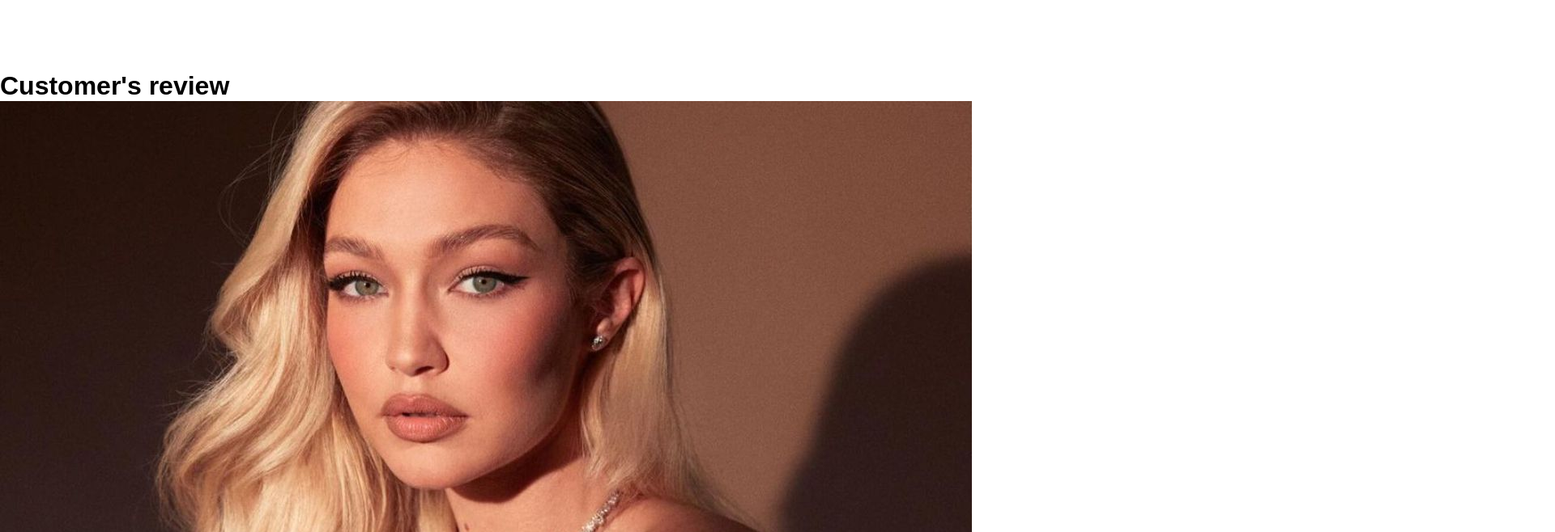
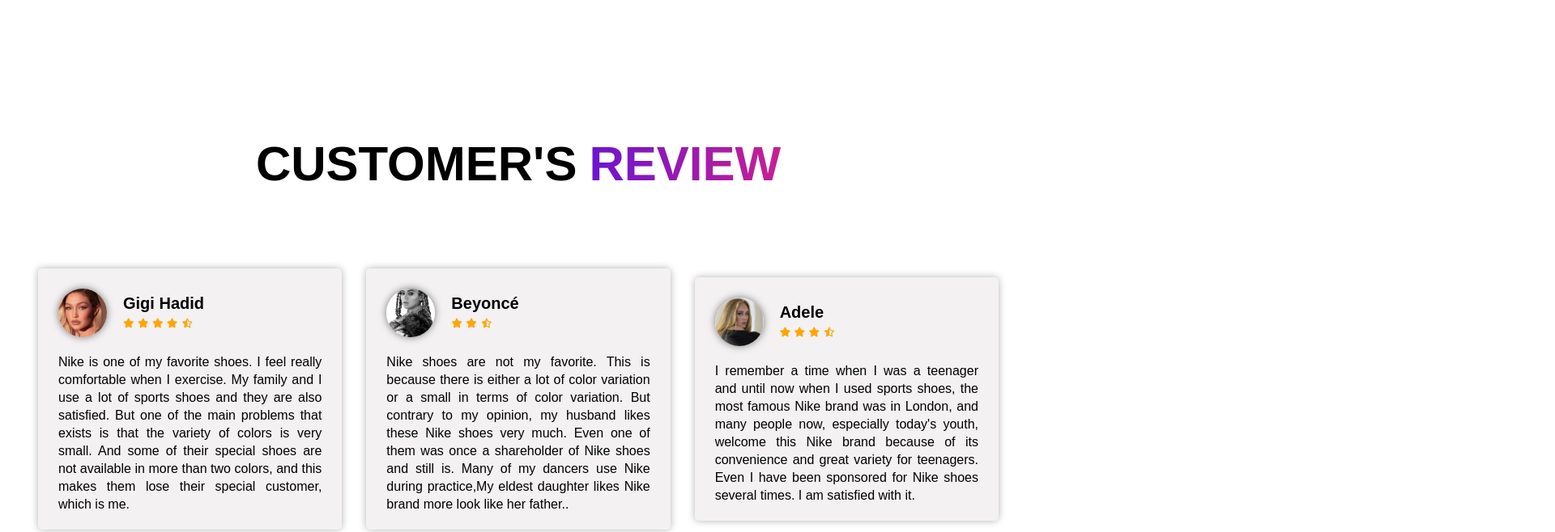
Before and after one commit to sabatms/Nikeshowes.website, a plain HTML site: page index.html in a window 1280 px wide. Shown: the part 2920-3578 px from the top of the page at 81% size, 1920 px wide, since content can reach past the window. Drawn offline with Linux system fonts and the light colour scheme.

Commit message:
add style.css file

```diff
--- a/style.css
+++ b/style.css
@@ -384,7 +384,7 @@
           background: none;
           position: relative;
           top: 10%;
-          left: 50%;
+          left: 45%;
           transform: translate(-50%,-50%);
           padding: 10px 25px;
           border: 2px solid #6c14d0;
@@ -398,3 +398,98 @@
           background: #6c14d0;
           color: white;
 }
+
+.review{
+          width: 100%;
+          height: 100vh;
+          padding-top: 80px;
+}
+
+.review h1{
+          font-size: 60px;
+          display: flex;
+          align-items: center;
+          justify-content: center;
+          margin-bottom: 30px;
+          text-transform: uppercase;
+}
+
+.review h1 span{
+          background: linear-gradient(to left,#c72092,#6c14d0);
+          -webkit-background-clip: text;
+          -webkit-text-fill-color: transparent;
+          margin-left: 15px;
+}
+
+.review .review_box{
+          width: 95%;
+          position: relative;
+          top: 7%;
+          display: flex;
+          align-items: center;
+          justify-content: center;
+          margin: 0 auto;
+}
+
+.review .profile .profile_image{
+          width: 60px;
+          height: 60px;
+          border-radius: 50%;
+          overflow: hidden;
+          margin: 5px 0;
+          box-shadow: 0 0 10px rgba(0,0,0,0.5);
+          cursor: pointer;
+          transition: 0.3s;
+}
+
+.review .profile .profile_image:hover{
+          transform: scale(1.2);
+}
+
+.review .profile_image img{
+          width: 100%;
+          height: 100%;
+          object-fit: cover;
+          object-position: center;
+}
+
+.review .profile{
+          display: flex;
+          align-items: center;
+}
+
+.review .review_box .review_card{
+          width: 500px;
+          background: #f3f1f1;
+          padding: 20px 25px;
+          border-radius: 5px;
+          margin: 15px;
+          box-shadow: 0 0 10px rgba(0,0,0,0.3);
+}
+
+.review .review_box .review_card .card_top{
+          display: flex;
+          justify-content:space-between;
+          align-items: center;
+}
+
+.review .review_box .review_card .card_top .profile .name{
+          margin-left: 20px;
+          line-height: 22px;
+}
+
+.review .review_box .review_card .card_top .profile .name strong{
+          font-size: 20px;
+}
+
+.review .review_box .review_card .card_top .profile .name .like i{
+          color: orange;
+          display: inline-block;
+          font-size: 12px;
+}
+
+.review .review_box .review_card .comment p{
+          text-align: justify;
+          line-height: 22px;
+          margin-top: 15px;
+}
```
